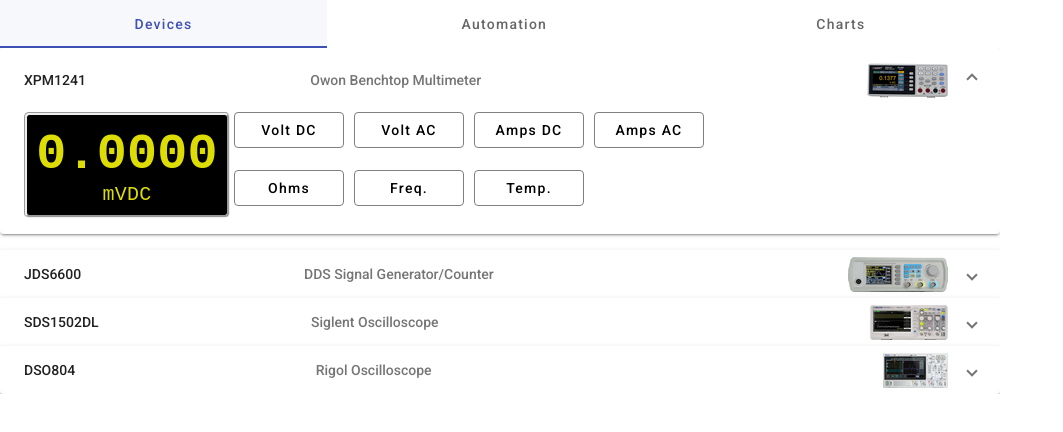
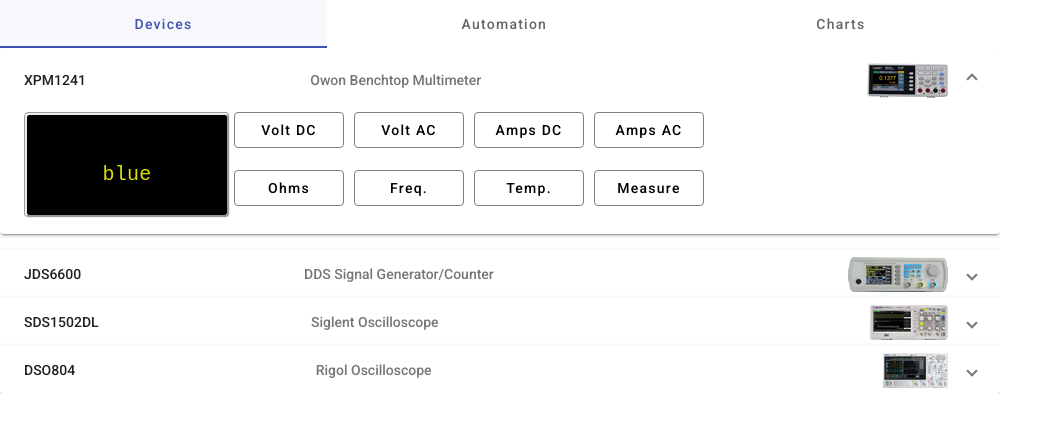
Before and after one commit to somervda/scpipi_ui, an Angular app: page / in a window 1280 px wide. Shown: the top 432 px of the page, without its empty margins (0-1063 px from the left). Built offline with nearby package versions, Linux system fonts and the light colour scheme.

Commit message:
Measurement kind of working

```diff
--- a/src/app/app.config.ts
+++ b/src/app/app.config.ts
@@ -6,10 +6,13 @@ import { provideAnimationsAsync } from '@angular/platform-browser/animations/asy
 import { provideHttpClient } from '@angular/common/http';
 
 export enum Globals {
-  HOSTANDPORT = 'scpipi.home:8000',
+  HOSTANDPORT = 'scpipi.local:8000',
 }
 
 export const appConfig: ApplicationConfig = {
-  providers: [provideRouter(routes), provideAnimationsAsync(),provideHttpClient()],
-
+  providers: [
+    provideRouter(routes),
+    provideAnimationsAsync(),
+    provideHttpClient(),
+  ],
 };
--- a/src/app/services/xdm1241.service.ts
+++ b/src/app/services/xdm1241.service.ts
@@ -1,6 +1,12 @@
 import { Injectable } from '@angular/core';
 import { HttpClient } from '@angular/common/http';
 import { Globals } from '../app.config';
+
+export interface Measure {
+  value: string;
+  mainText: string;
+  subText: string;
+}
 
 @Injectable({
   providedIn: 'root',
@@ -10,7 +16,7 @@ export class Xdm1241Service {
 
   connect() {
     let result = this.http.get<string>(
-      'http://' + Globals.HOSTANDPORT + '/xpm1241/connect'
+      'http://' + Globals.HOSTANDPORT + '/xdm1241/connect'
     );
     return result;
   }
@@ -19,7 +25,7 @@ export class Xdm1241Service {
     let result = this.http.get<string>(
       'http://' +
         Globals.HOSTANDPORT +
-        '/xpm1241/config/' +
+        '/xdm1241/config/' +
         type +
         '/' +
         range.toString() +
@@ -30,8 +36,8 @@ export class Xdm1241Service {
   }
 
   measure() {
-    let result = this.http.get<string>(
-      'http://' + Globals.HOSTANDPORT + '/xpm1241/measure'
+    let result = this.http.get<Measure>(
+      'http://' + Globals.HOSTANDPORT + '/xdm1241/measure'
     );
     return result;
   }
--- a/src/app/xdm1241/xdm1241.component.html
+++ b/src/app/xdm1241/xdm1241.component.html
@@ -1,5 +1,10 @@
 <div class="grid-main">
-  <div><app-ledpanel mainText="0.0000" subText="mVDC"></app-ledpanel></div>
+  <div>
+    <app-ledpanel
+      [mainText]="_measure.mainText"
+      [subText]="_measure.subText"
+    ></app-ledpanel>
+  </div>
   <div class="grid-functions">
     <div>
       <button
@@ -71,5 +76,10 @@
         Temp.
       </button>
     </div>
+    <div>
+      <button mat-flat-button class="fButton" (click)="measure()">
+        Measure
+      </button>
+    </div>
   </div>
 </div>
--- a/src/app/xdm1241/xdm1241.component.ts
+++ b/src/app/xdm1241/xdm1241.component.ts
@@ -1,7 +1,7 @@
 import { Component, OnDestroy } from '@angular/core';
 import { LedpanelComponent } from '../ledpanel/ledpanel.component';
 import { MatButtonModule } from '@angular/material/button';
-import { Xdm1241Service } from '../services/xdm1241.service';
+import { Measure, Xdm1241Service } from '../services/xdm1241.service';
 import { Subscription } from 'rxjs';
 
 @Component({
@@ -14,6 +14,7 @@ import { Subscription } from 'rxjs';
 export class Xdm1241Component implements OnDestroy {
   xdm1241Config$$: Subscription | undefined;
   _type: string = '';
+  _measure: Measure = { value: '', mainText: '', subText: 'blue' };
 
   constructor(private xdm1241Service: Xdm1241Service) {}
 
@@ -35,6 +36,14 @@ export class Xdm1241Component implements OnDestroy {
       });
   }
 
+  measure(): void {
+    this.xdm1241Service.measure().subscribe((measure) => {
+      this._measure = measure;
+
+      console.log(this._measure);
+    });
+  }
+
   ngOnDestroy(): void {
     if (this.xdm1241Config$$) {
       this.xdm1241Config$$.unsubscribe();
```
